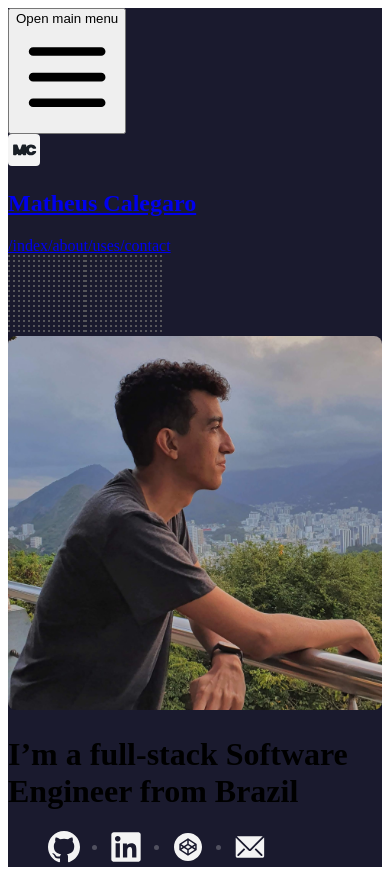
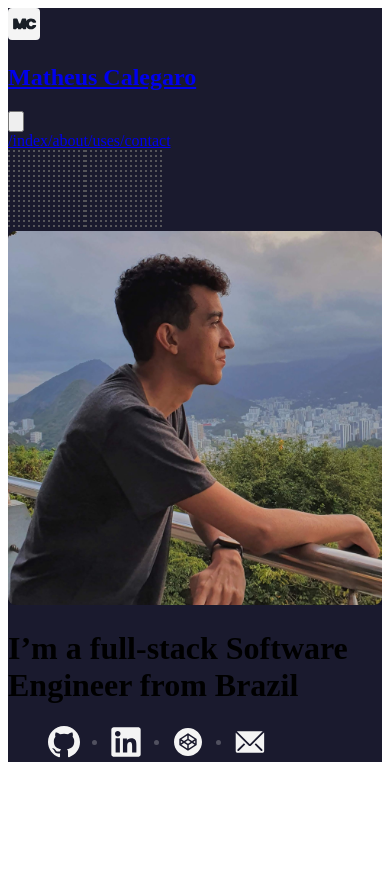
Before and after one commit to mathcale/site, a Next.js app: page / in a window 390 px wide. After the commit the page ends 844 px from the top, so only its background shows below. Built offline with nearby package versions, Linux system fonts and the light colour scheme.

Commit message:
feat(components/navbar): making menu work on mobile viewport

```diff
--- a/src/components/Navbar/Navbar.tsx
+++ b/src/components/Navbar/Navbar.tsx
@@ -2,7 +2,6 @@ import { useState } from 'react';
 import Link from 'next/link';
 import Image from 'next/image';
 import { useRouter } from 'next/router';
-import { Transition } from '@headlessui/react';
 
 interface NavbarProps {
   absolute: boolean;
@@ -34,105 +33,49 @@ export function Navbar({ absolute }: NavbarProps) {
       </Link>
     ));
 
-  const renderMobileNavLinks = (): JSX.Element[] =>
-    navLinks.map((navLink, i) => (
-      <Link href={navLink.href} key={i}>
-        <a
-          className={
-            router.pathname === navLink.href
-              ? 'bg-gray-900 text-white block px-3 py-2 rounded-md text-base font-medium'
-              : 'text-gray-300 hover:bg-gray-700 hover:text-white block px-3 py-2 rounded-md text-base font-medium'
-          }
-        >
-          {navLink.title}
-        </a>
-      </Link>
-    ));
+  return (
+    <nav className={['bg-transparent z-10', absolute ? 'md:absolute w-full' : ''].join(' ')}>
+      <div className="container">
+        <div className="flex flex-col md:items-center md:justify-between md:flex-row">
+          <div className="flex flex-row items-center justify-between h-20">
+            <Link href="/">
+              <a className="flex items-center ml-3 md:ml-0">
+                <Image src="/img/logo.svg" alt="Logo" width={32} height={32} />
+                <h1 className="text-white font-bold text-xl ml-4">Matheus Calegaro</h1>
+              </a>
+            </Link>
 
-  return (
-    <nav className={['bg-transparent', 'w-full', absolute && 'absolute'].join(' ')}>
-      <div className="container">
-        <div className="relative flex items-center justify-between h-20">
-          <div className="absolute inset-y-0 left-0 flex items-center sm:hidden">
             <button
-              type="button"
-              className="inline-flex items-center justify-center p-2 rounded-md text-gray-400 hover:text-white hover:bg-gray-700 focus:outline-none focus:ring-2 focus:ring-inset focus:ring-white"
-              aria-controls="mobile-menu"
-              aria-expanded="false"
+              className="md:hidden focus:shadow-outline inline-flex items-center justify-center p-2 rounded-md text-gray-400 hover:text-white focus:outline-none focus:ring-2 focus:ring-inset focus:ring-white"
               onClick={() => setIsOpen(!isOpen)}
             >
-              <span className="sr-only">Open main menu</span>
-
-              {!isOpen ? (
-                <svg
-                  className="block h-6 w-6"
-                  xmlns="http://www.w3.org/2000/svg"
-                  fill="none"
-                  viewBox="0 0 24 24"
-                  stroke="currentColor"
-                  aria-hidden="true"
-                >
+              <svg fill="currentColor" viewBox="0 0 20 20" className="w-6 h-6">
+                {isOpen ? (
                   <path
-                    strokeLinecap="round"
-                    strokeLinejoin="round"
-                    strokeWidth="2"
-                    d="M4 6h16M4 12h16M4 18h16"
-                  />
-                </svg>
-              ) : (
-                <svg
-                  className="block h-6 w-6"
-                  xmlns="http://www.w3.org/2000/svg"
-                  fill="none"
-                  viewBox="0 0 24 24"
-                  stroke="currentColor"
-                  aria-hidden="true"
-                >
+                    fillRule="evenodd"
+                    d="M4.293 4.293a1 1 0 011.414 0L10 8.586l4.293-4.293a1 1 0 111.414 1.414L11.414 10l4.293 4.293a1 1 0 01-1.414 1.414L10 11.414l-4.293 4.293a1 1 0 01-1.414-1.414L8.586 10 4.293 5.707a1 1 0 010-1.414z"
+                    clipRule="evenodd"
+                  ></path>
+                ) : (
                   <path
-                    strokeLinecap="round"
-                    strokeLinejoin="round"
-                    strokeWidth="2"
-                    d="M6 18L18 6M6 6l12 12"
-                  />
-                </svg>
-              )}
+                    fillRule="evenodd"
+                    d="M3 5a1 1 0 011-1h12a1 1 0 110 2H4a1 1 0 01-1-1zM3 10a1 1 0 011-1h12a1 1 0 110 2H4a1 1 0 01-1-1zM9 15a1 1 0 011-1h6a1 1 0 110 2h-6a1 1 0 01-1-1z"
+                    clipRule="evenodd"
+                  ></path>
+                )}
+              </svg>
             </button>
           </div>
 
-          <div className="flex-1 flex items-center justify-center sm:items-stretch sm:justify-start">
-            <div className="flex-shrink-0 flex items-center">
-              <Link href="/">
-                <a className="flex items-center">
-                  <Image src="/img/logo.svg" alt="Logo" width={32} height={32} />
-                  <h1 className="text-white font-bold text-xl ml-4">Matheus Calegaro</h1>
-                </a>
-              </Link>
-            </div>
+          <div
+            className={[
+              isOpen ? 'flex' : 'hidden',
+              'flex-col flex-grow pb-4 md:pb-0 md:flex md:justify-end md:flex-row',
+            ].join(' ')}
+          >
+            {renderNavLinks()}
           </div>
-
-          <Transition
-            show={isOpen}
-            enter="transition ease-out duration-100 transform"
-            enterFrom="opacity-0 scale-95"
-            enterTo="opacity-100 scale-100"
-            leave="transition ease-in duration-75 transform"
-            leaveFrom="opacity-100 scale-100"
-            leaveTo="opacity-0 scale-95"
-          >
-            {(ref) => (
-              <div
-                ref={ref}
-                className="absolute inset-y-0 right-0 flex items-center pr-2 sm:static sm:inset-auto sm:ml-6 sm:pr-0 md:hidden"
-              >
-                <div className="flex space-x-4">{renderNavLinks()}</div>
-              </div>
-            )}
-          </Transition>
         </div>
-      </div>
-
-      <div className="sm:hidden" id="mobile-menu">
-        <div className="px-2 pt-2 pb-3 space-y-1">{renderMobileNavLinks()}</div>
       </div>
     </nav>
   );
```
